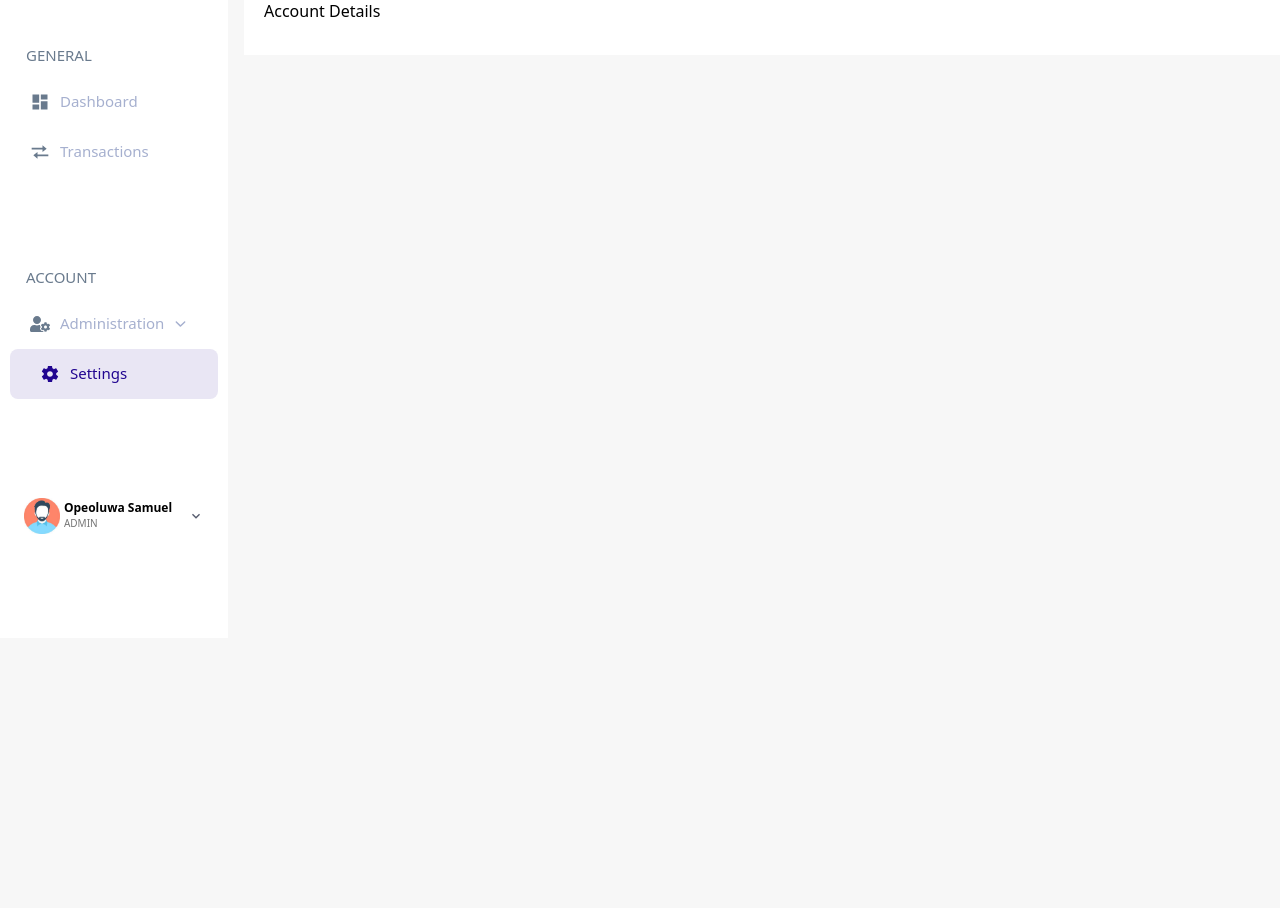
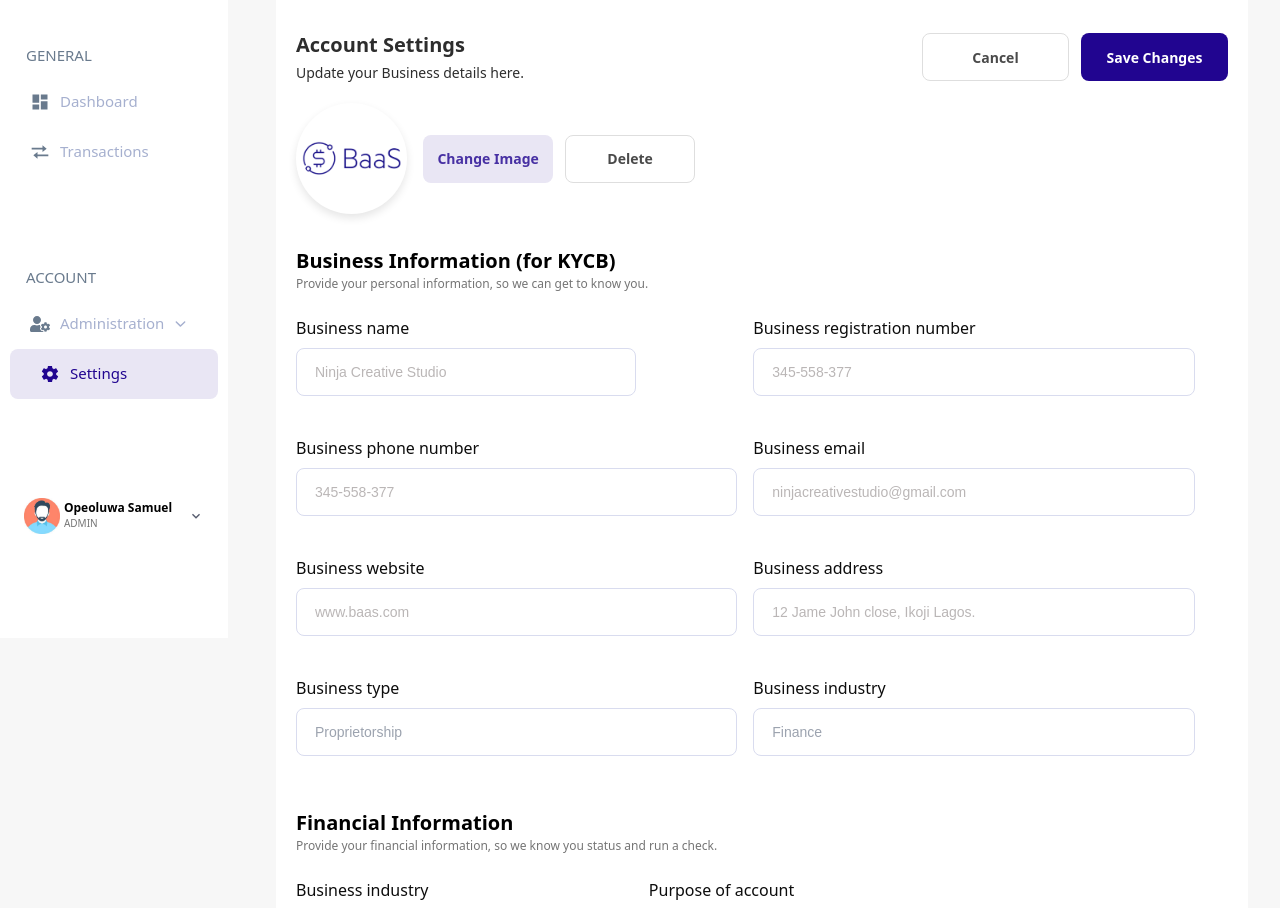
Before and after one commit to olukunle-abolade/BaaSNGWeb, a Next.js app: page /dashboard/settings in a window 1280 px wide. Shown: the part 162-1070 px from the top of the page. Before the commit the page ends 800 px from the top, so only its background shows below. Built offline with nearby package versions, Linux system fonts and the light colour scheme.

Commit message:
design: Account Detsign UI implementatio

```diff
--- a/src/app/dashboard/layout.tsx
+++ b/src/app/dashboard/layout.tsx
@@ -15,7 +15,7 @@ export default function DashboardLayout({
       <Sidebar/>
       <LayoutContent>
         <Topnav/>
-        <LayoutContentMain>
+        <LayoutContentMain active>
           {children}
         </LayoutContentMain>
       </LayoutContent>
--- a/src/app/dashboard/settings/page.tsx
+++ b/src/app/dashboard/settings/page.tsx
@@ -1,5 +1,5 @@
 "use client"
-import React, { useState } from 'react';
+import { useState } from 'react';
 
 // ** MUI
 import Tabs from '@mui/material/Tabs';
@@ -11,6 +11,7 @@ import Password from '@/view/settings/password/Password';
 import Profile from '@/view/settings/profile/Profile';
 import Preferences from '@/view/settings/Preferences/Preferences';
 import Notification from '@/view/settings/Notification/Notification';
+import Account from '@/view/settings/Account/Account';
 
 
 interface TabPanelProps {
@@ -69,7 +70,7 @@ const Settings = () => {
           </Tabs>
         </Box>
         <TabPanel value={value} index={0}>
-          <p className="text-black">Account Details</p>
+          <Account />
         </TabPanel>
         <TabPanel value={value} index={1}>
           <Profile />
--- a/src/components/CustomButton.tsx
+++ b/src/components/CustomButton.tsx
@@ -54,7 +54,7 @@ const styles = {
   },
   title: {
     color: COLORS.kwhite,
-    fontSize: 16,
+    fontSize: 14,
     fontWeight: "600"
   }
 }
--- /dev/null
+++ b/src/view/settings/Account/Account.tsx
@@ -0,0 +1,153 @@
+import Image from 'next/image'
+
+// ** Images
+import ProfileImage from '@/assets/logo.png'
+
+// ** Components
+import CustomButton from '@/components/CustomButton'
+import {  SelectField, TextField } from '@/components/FormComponent'
+
+
+const Account = () => {
+  return (
+    <div className='h-full'>
+    {/*  */}
+    <div className="flex items-center justify-between mt-8">
+      <div className="space-y-1">
+        <h3 className='text-[#2D2D2D] text-xl font-semibold'>Account Settings</h3>
+        <p className='text-[#2D2D2D] text-sm font-normal'>Update your Business details here.</p>
+      </div>
+      <div className="grid grid-cols-2 gap-3">
+        <CustomButton title='Cancel' textStyle={{color: "#4A4A4A"}} buttonColor='transparent' buttonStyle={{borderWidth: 1, borderColor: '#DEDEDE'}} />
+        <CustomButton title='Save Changes' buttonStyle={{width: 147}} />
+      </div>
+    </div>
+
+    {/* profie picture */}
+    <div className='flex items-center space-x-4 mt-5'>
+      {/* image */}
+      <div className="flex items-center justify-center w-[111.11px] h-[111.11px] rounded-full bg-white shadow-[0px_4px_8px_rgba(0,0,0,0.1)]">
+        <Image
+          src = {ProfileImage}
+          alt = ""
+          width = {100}
+          height = {100}
+          className = "rounded-full"
+        />
+      </div>
+      {/* button */}
+      <div className="grid grid-cols-2 gap-3">
+        <CustomButton title='Change Image' textStyle={{color: "#4730A3"}} buttonColor='#E9E6F4' buttonStyle={{width: 130}} />
+        <CustomButton title='Delete' textStyle={{color: "#4A4A4A"}} buttonColor='transparent' buttonStyle={{borderWidth: 1, borderColor: '#DEDEDE'}} />
+      </div>
+    </div>
+
+    {/* Form Field */}
+    <div className="mb-1 mt-8">
+      <h3 className='text-black text-[20px] font-bold'>Business Information (for KYCB)</h3>
+      <p className='text-n100 text-xs font-normal'>Provide your personal information, so we can get to know you.</p>
+    </div>
+    <div className="grid grid-cols-2 gap-x-4 w-fit h-fit">
+      <div className='w-[340px] h-fit'>
+        <TextField label="Business name" type="text" placeholder='Ninja Creative Studio' />
+      </div>
+      <div className=''>
+        <TextField label="Business registration number" type="text" placeholder='345-558-377' />
+      </div>
+      <div className=''>
+        <TextField label="Business phone number" type="text" placeholder='345-558-377' />
+      </div>
+      <div className=''>
+        <TextField label="Business email" type="text" placeholder='ninjacreativestudio@gmail.com' />
+      </div>
+      <div className=''>
+        <TextField label="Business website" type="text" placeholder='www.baas.com' />
+      </div>
+      <div className=''>
+        <TextField label="Business address" type="text" placeholder='12 Jame John close, Ikoji Lagos.' />
+      </div>
+      <div className=''>
+        <SelectField label='Business type'>
+          <option value="">Proprietorship</option>
+        </SelectField>
+      </div>
+      <div className=''>
+        <SelectField label='Business industry'>
+          <option value="">Finance</option>
+        </SelectField>
+      </div>
+    </div>
+
+    {/* Form Field */}
+    <div className="mb-1 mt-8">
+      <h3 className='text-black text-[20px] font-bold'>Financial Information</h3>
+      <p className='text-n100 text-xs font-normal'>Provide your financial information, so we know you status and run a check.</p>
+    </div>
+    <div className="grid grid-cols-2 gap-x-4 w-[74%]  h-fit">
+      <div className=''>
+        <SelectField label='Business industry'>
+          <option value="">Finance</option>
+        </SelectField>
+      </div>
+      <div className=''>
+        <SelectField label='Purpose of account'>
+          <option value="">Investment</option>
+        </SelectField>
+      </div>
+    </div>
+
+    {/* Form Field */}
+    <div className=" my-8 ">
+      <h3 className='text-black text-[20px] font-bold'>KYC and AML</h3>
+      <p className='text-n100 text-xs font-normal'>(Anti-Money Laundering) Compliance Check.</p>
+    </div>
+    <div className="grid grid-cols-1 gap-x-4 gap-y-6 w-[74%]  h-fit">
+      <div className='flex items-center border border-n50 rounded-lg h-20'>
+        <p className='text-n800 text-lg font-medium pl-10'>Consent for verification of personal and business information</p>
+      </div>
+      <div className='flex items-center border border-n50 rounded-lg h-20'>
+        <p className='text-n800 text-lg font-medium pl-10'>Consent for verification of personal and business information</p>
+      </div>
+    </div>
+
+     {/* Form Field */}
+    <div className=" my-8 ">
+      <h3 className='text-black text-[20px] font-bold'>Supporting Documents</h3>
+      <p className='text-n100 text-xs font-normal'>(Anti-Money Laundering) Compliance Check.</p>
+    </div>
+    <div className="grid grid-cols-2 gap-x-4 gap-y-6 w-[74%]  h-fit">
+      <div className="space-y-2">
+        {/* title */}
+        <h3 className='text-sm text-n800 font-medium'>ID documents <span className='text-xs text-n100 font-normal'>(e.g. passport, ID card)</span></h3>
+        <div className="w-[342px] h-[126px] rounded-xl border border-p200 ">
+
+        </div>
+      </div>
+      <div className="space-y-2">
+        {/* title */}
+        <h3 className='text-sm text-n800 font-medium'>ID documents <span className='text-xs text-n100 font-normal'>(e.g. passport, ID card)</span></h3>
+        <div className="w-[342px] h-[126px] rounded-xl border border-p200 ">
+          <div className="">
+            <div className="flex items-center">
+              {/* avatar */}
+              <div className="w-[38.29px] h-[38.29px] rounded-full border-4 border-p50 bg-[#F5F5F5]"></div>
+
+              <div className="">
+                {/* file name  */}
+                <h3 className='text-p200 text-sm font-medium'>Tech design requirements.pdf</h3>
+                {/* file size */}
+                <p className='text-n100 text-xm font-normal'>200 KB</p>
+              </div>
+
+            </div>
+
+
+          </div>
+        </div>
+      </div>
+    </div>
+  </div>
+  )
+}
+
+export default Account
--- a/tailwind.config.js
+++ b/tailwind.config.js
@@ -23,6 +23,7 @@ module.exports = {
         n600: '#2E2E2E',
         n800: '#0D0D0D',
         p50: '#E9E6F4',
+        p200: '#4730A3',
         p400: '#170465',
         gray900: '#101828',
         kgreen: '#12B76A',
```
Also changed, not shown: src/view/settings/Notification/Notification.tsx (+0 -10 lines), src/assets/images/logo1.svg (deleted).
